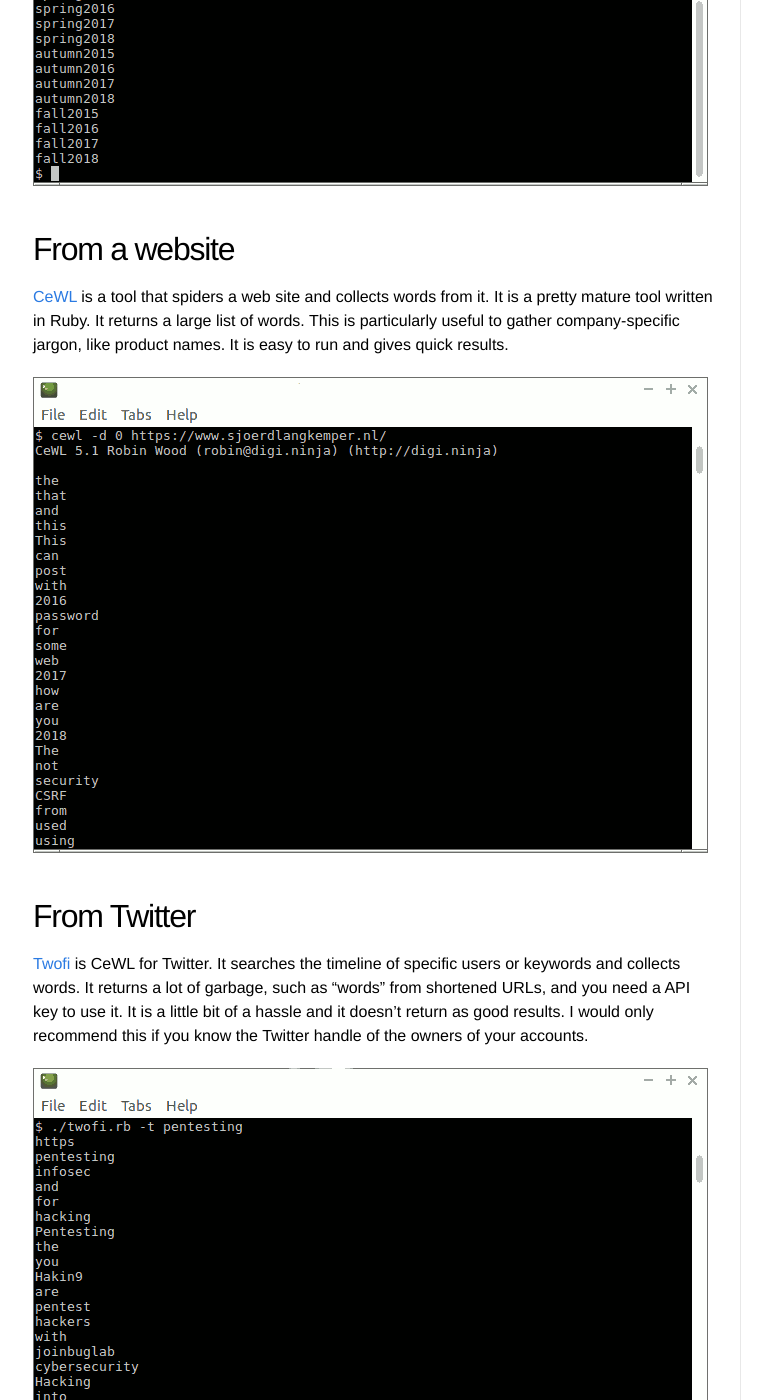
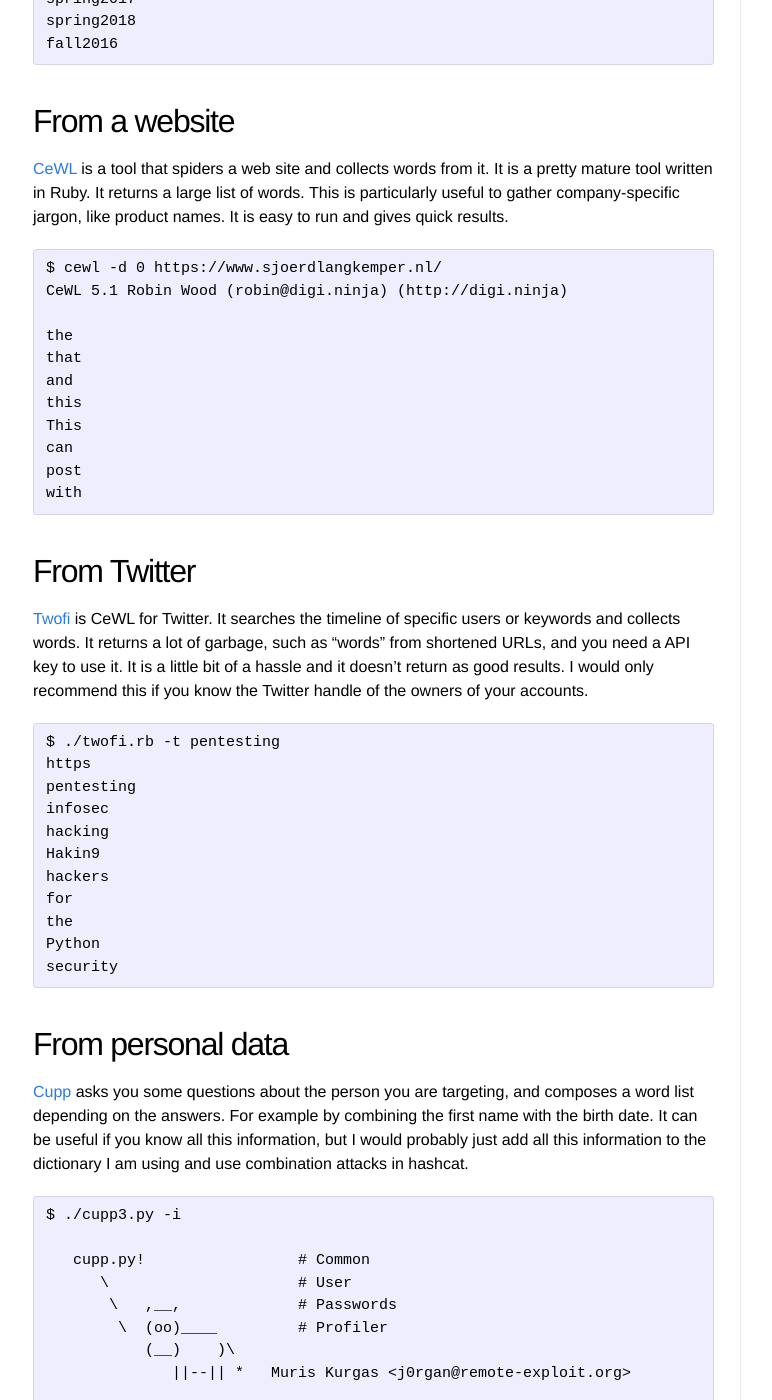
Before and after one commit to Sjord/Sjord.github.io, a Jekyll site: the page built from _posts/2018-09-03-creating-custom-wordlists-for-password-cracking.md, in a window 1280 px wide and 1400 px high, scrolled down 776 px. Shown: the whole window, without its empty margins (107-879 px from the left). Built offline with Jekyll 4.4.1, drawn with Linux system fonts in a browser that asks for light colours; some of the changed text lies outside the part shown.

Commit message:
Change screenshots to code snippets

```diff
--- a/_posts/2018-09-03-creating-custom-wordlists-for-password-cracking.md
+++ b/_posts/2018-09-03-creating-custom-wordlists-for-password-cracking.md
@@ -13,31 +13,83 @@
 
 [Exrex](https://github.com/asciimoo/exrex) expands a regular expression into all possible possibilities. This can be helpful if you want to combine certain words, or use characters or numbers from a specific range. This is mainly helpful if you already know regular expressions. Otherwise, you may be better of using hashcat's built-in [masks](https://hashcat.net/wiki/doku.php?id=mask_attack).
 
-<img src="/images/exrex.png">
+    $ ./exrex.py "(winter|summer|spring|fall|autumn)201[678]"
+    winter2016
+    winter2017
+    winter2018
+    summer2016
+    summer2017
+    summer2018
+    spring2016
+    spring2017
+    spring2018
+    fall2016
 
 ## From a website
 
 [CeWL](https://digi.ninja/projects/cewl.php) is a tool that spiders a web site and collects words from it. It is a pretty mature tool written in Ruby. It returns a large list of words. This is particularly useful to gather company-specific jargon, like product names. It is easy to run and gives quick results.
 
-<img src="/images/cewl.png">
+    $ cewl -d 0 https://www.sjoerdlangkemper.nl/
+    CeWL 5.1 Robin Wood (robin@digi.ninja) (http://digi.ninja)
+
+    the
+    that
+    and
+    this
+    This
+    can
+    post
+    with
 
 ## From Twitter
 
 [Twofi](https://digi.ninja/projects/twofi.php) is CeWL for Twitter. It searches the timeline of specific users or keywords and collects words. It returns a lot of garbage, such as "words" from shortened URLs, and you need a API key to use it. It is a little bit of a hassle and it doesn't return as good results. I would only recommend this if you know the Twitter handle of the owners of your accounts.
 
-<img src="/images/twofi.png">
+    $ ./twofi.rb -t pentesting
+    https
+    pentesting
+    infosec
+    hacking
+    Hakin9
+    hackers
+    for
+    the
+    Python
+    security
 
 ## From personal data
 
 [Cupp](https://github.com/Mebus/cupp) asks you some questions about the person you are targeting, and composes a word list depending on the answers. For example by combining the first name with the birth date. It can be useful if you know all this information, but I would probably just add all this information to the dictionary I am using and use combination attacks in hashcat.
 
-<img src="/images/cupp.png">
+    $ ./cupp3.py -i
+
+       cupp.py!                 # Common
+          \                     # User
+           \   ,__,             # Passwords
+            \  (oo)____         # Profiler
+               (__)    )\
+                  ||--|| *   Muris Kurgas <j0rgan@remote-exploit.org>
+
+    [+] Insert the information about the victim to make a dictionary
+    [+] If you don't know all the info, just hit enter when asked! ;)
+
+    First Name: _
 
 ## From keyboard walks
 
 Keyboard walks are made up of adjecent keys on the keyboard, like 12345678, or 1qazxsw2. The hashcat tool [kwprocessor](https://github.com/hashcat/kwprocessor) can creates such walks. You can configure start characters, routes to take and keyboard layouts, and it comes with sane examples so that you can start right away.
 
-<img src="/images/kwprocessor.png">
+    $ ./kwp basechars/tiny.base keymaps/en-us.keymap routes/2-to-10-max-2-direction-changes-combinator.route
+    1q
+    qa
+    1`
+    12
+    qw
+    q1
+    1qa
+    qaz
+    123
+    qwe
 
 ## From Markov chains
 
@@ -45,7 +97,18 @@
 
 To create such a word list, first, generate statistics with [hcstatgen](https://github.com/hashcat/hashcat-utils/blob/master/src/hcstatgen.c). Then, create a word list using [statsprocessor](https://github.com/hashcat/statsprocessor).
 
-<img src="/images/statsprocessor.png">
+    $ ./sp64.bin post.hcstat --pw-min 5 ?l?l?l?l?l
+    timga
+    tatex
+    twofi
+    tewle
+    thumb
+    tuppa
+    txrex
+    tbaaa
+    tcaaa
+    tdaaa
+
 
 ## Conclusion
 
```
Also changed, not shown: images/cewl.png (deleted), images/cupp.png (deleted), images/exrex.png (deleted), images/kwprocessor.png (deleted), images/statsprocessor.png (deleted), images/twofi.png (deleted).
